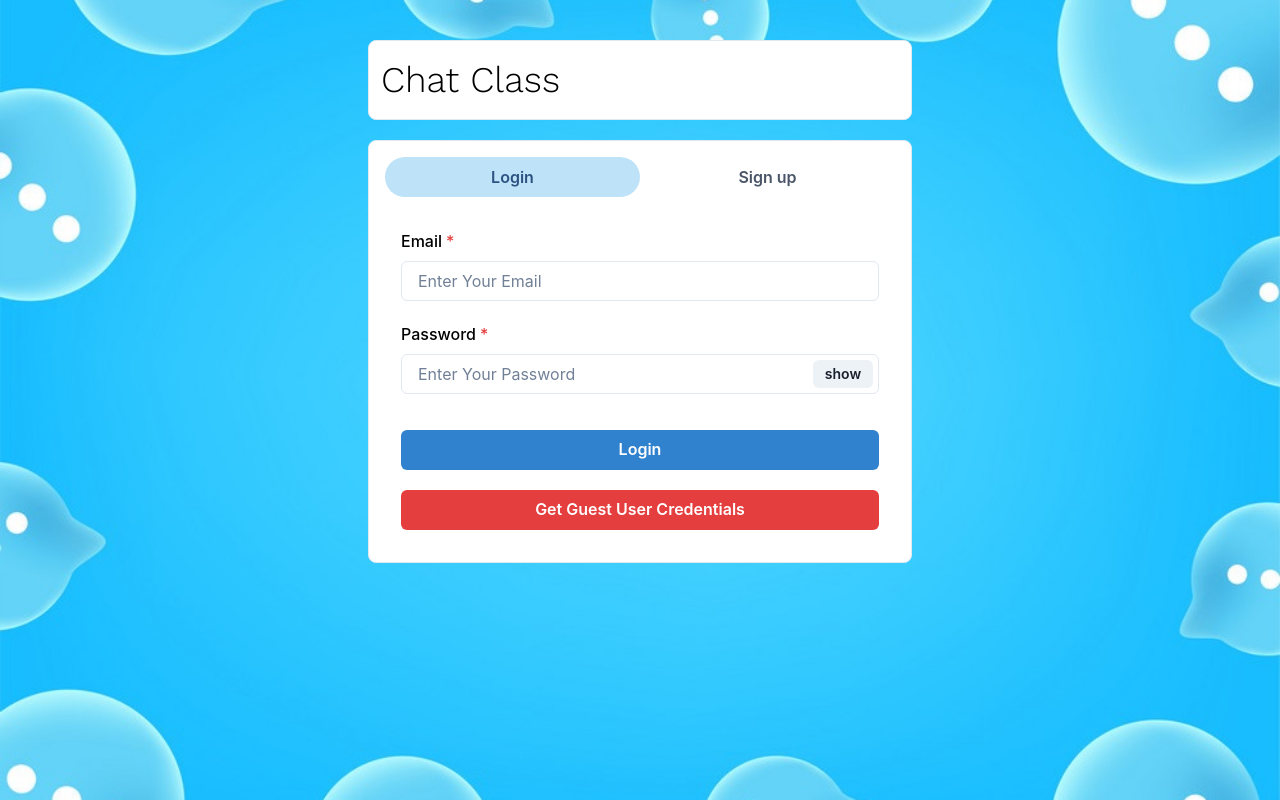
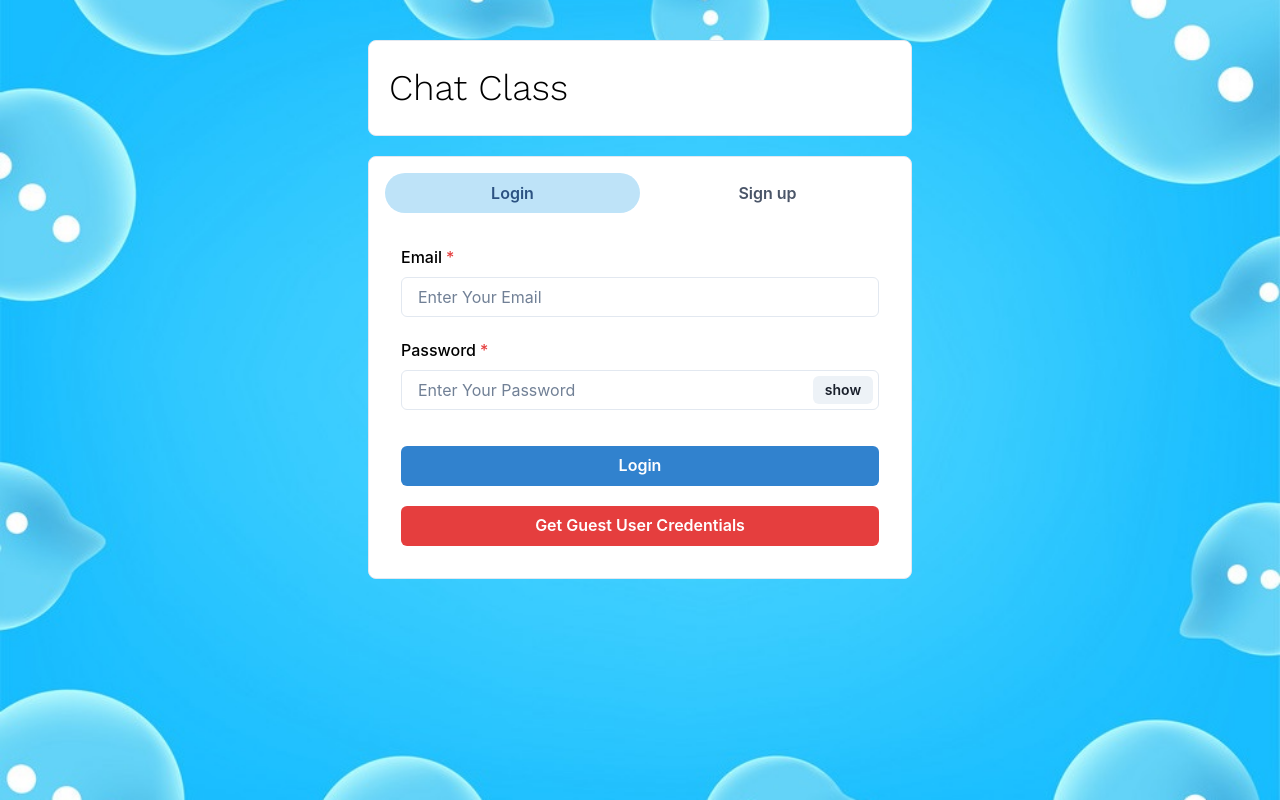
Before and after one commit to Abhishek19-dev/ChatClass, a React (Create React App) app in the folder frontend/: page / in a window 1280 px wide. Built offline with nearby package versions, Linux system fonts and the light colour scheme.

Commit message:
changed padding

```diff
--- a/frontend/src/Pages/HomePage.jsx
+++ b/frontend/src/Pages/HomePage.jsx
@@ -11,7 +11,7 @@ const Home = () => {
         <Box
           d="flex"
           justifyContent="center"
-          p={3}
+          p={5}
           bg="white"
           w="100%"
           // m="40px 0 15px 0"
```
